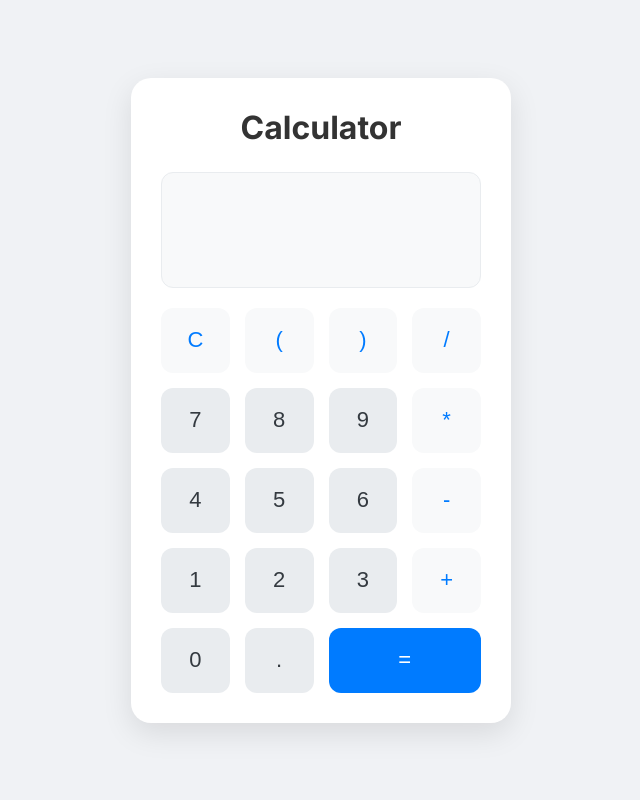
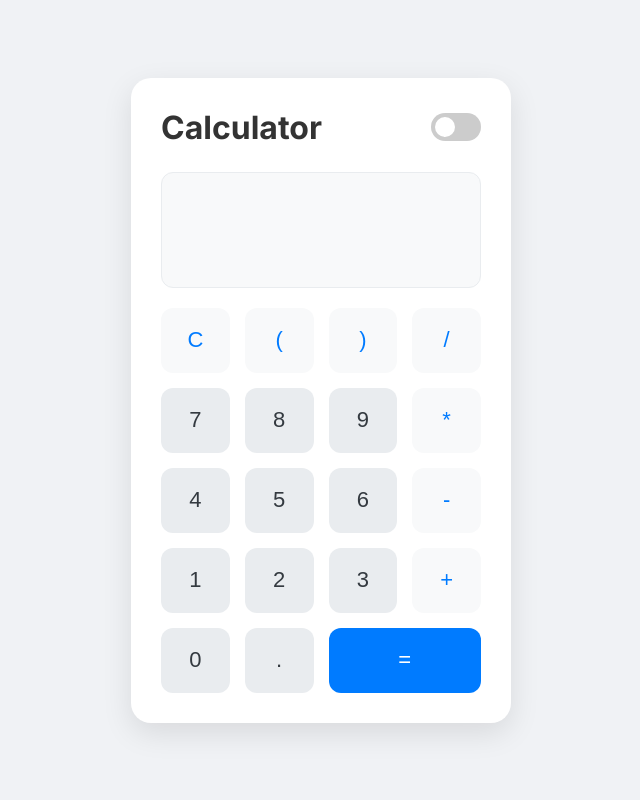
Before and after one commit to adeshgawai/aws_cicd_deplyoment, a Flask app: page / in a window 1280 px wide. Shown: the whole page, without its empty margins (319-959 px from the left). Run offline with Flask 3, Linux system fonts and the light colour scheme.

Commit message:
added new dark functionality to calculator

```diff
--- a/static/style.css
+++ b/static/style.css
@@ -1,5 +1,47 @@
 /* static/style.css */
-/* This file contains all the styles for the calculator's appearance. */
+/* This file contains all the styles for the calculator's appearance,
+   including variables for light and dark modes. */
+
+/* --- Color Variables --- */
+:root {
+    /* Light Mode (Default) */
+    --bg-color: #f0f2f5;
+    --wrapper-bg: #ffffff;
+    --text-color: #333;
+    --display-bg: #f8f9fa;
+    --display-border: #e9ecef;
+    --display-text-main: #212529;
+    --display-text-sub: #6c757d;
+    --btn-bg: #e9ecef;
+    --btn-text: #343a40;
+    --btn-hover-bg: #dee2e6;
+    --operator-bg: #f8f9fa;
+    --operator-text: #007bff;
+    --operator-hover-bg: #e2e6ea;
+    --equals-bg: #007bff;
+    --equals-hover-bg: #0056b3;
+    --shadow-color: rgba(0, 0, 0, 0.1);
+}
+
+body.dark-mode {
+    /* Dark Mode */
+    --bg-color: #121212;
+    --wrapper-bg: #1e1e1e;
+    --text-color: #e0e0e0;
+    --display-bg: #2a2a2a;
+    --display-border: #3a3a3a;
+    --display-text-main: #ffffff;
+    --display-text-sub: #a0a0a0;
+    --btn-bg: #3a3a3a;
+    --btn-text: #e0e0e0;
+    --btn-hover-bg: #4a4a4a;
+    --operator-bg: #2a2a2a;
+    --operator-text: #3391ff;
+    --operator-hover-bg: #3a3a3a;
+    --equals-bg: #3391ff;
+    --equals-hover-bg: #1c75e0;
+    --shadow-color: rgba(0, 0, 0, 0.4);
+}
 
 /* Basic body styling */
 body {
@@ -7,47 +49,98 @@ body {
     justify-content: center;
     align-items: center;
     min-height: 100vh;
-    background-color: #f0f2f5; /* Light gray background */
+    background-color: var(--bg-color);
     font-family: 'Inter', sans-serif;
     margin: 0;
+    transition: background-color 0.3s ease;
 }
 
-/* Wrapper for the entire calculator to center it and add a shadow */
+/* Wrapper for the entire calculator */
 .calculator-wrapper {
     width: 100%;
     max-width: 380px;
-    background-color: #ffffff;
+    background-color: var(--wrapper-bg);
     border-radius: 20px;
-    box-shadow: 0 10px 30px rgba(0, 0, 0, 0.1);
+    box-shadow: 0 10px 30px var(--shadow-color);
     padding: 30px;
     box-sizing: border-box;
+    transition: background-color 0.3s ease;
+}
+
+.header {
+    display: flex;
+    justify-content: space-between;
+    align-items: center;
+    margin-bottom: 25px;
 }
 
 h1 {
-    text-align: center;
-    color: #333;
-    margin-top: 0;
-    margin-bottom: 25px;
+    color: var(--text-color);
+    margin: 0;
     font-weight: 700;
+    transition: color 0.3s ease;
+}
+
+/* --- Theme Switcher Styles --- */
+.theme-switcher {
+    position: relative;
+    display: inline-block;
+    width: 50px;
+    height: 28px;
+}
+.theme-switcher input {
+    opacity: 0;
+    width: 0;
+    height: 0;
+}
+.slider {
+    position: absolute;
+    cursor: pointer;
+    top: 0;
+    left: 0;
+    right: 0;
+    bottom: 0;
+    background-color: #ccc;
+    transition: .4s;
+    border-radius: 28px;
+}
+.slider:before {
+    position: absolute;
+    content: "";
+    height: 20px;
+    width: 20px;
+    left: 4px;
+    bottom: 4px;
+    background-color: white;
+    transition: .4s;
+    border-radius: 50%;
+}
+input:checked + .slider {
+    background-color: #007bff;
+}
+input:checked + .slider:before {
+    transform: translateX(22px);
 }
 
 /* Container for the display screens */
 .display-container {
-    background-color: #f8f9fa;
+    background-color: var(--display-bg);
     border-radius: 12px;
     padding: 15px;
     margin-bottom: 20px;
     text-align: right;
-    border: 1px solid #e9ecef;
+    border: 1px solid var(--display-border);
+    transition: background-color 0.3s ease, border 0.3s ease;
 }
 
 /* Small display for the full expression */
 #expression-display {
     min-height: 24px;
     font-size: 16px;
-    color: #6c757d; /* Muted gray color */
+    color: var(--display-text-sub);
     margin-bottom: 5px;
     word-wrap: break-word;
+    transition: color 0.3s ease;
 }
 
 /* Main display for input and result */
--- a/templates/index.html
+++ b/templates/index.html
@@ -1,5 +1,3 @@
-
-
 <!-- templates/index.html -->
 <!-- This file defines the structure and layout of the calculator interface. -->
 
@@ -15,7 +13,15 @@
 </head>
 <body>
     <div class="calculator-wrapper">
-        <h1>Calculator</h1>
+        <div class="header">
+            <h1>Calculator</h1>
+            <!-- Dark/Light Mode Toggle Switch -->
+            <div class="theme-switcher">
+                <input type="checkbox" id="theme-toggle">
+                <label for="theme-toggle" class="slider"></label>
+            </div>
+        </div>
+
         <!-- The form posts the expression to our Flask backend -->
         <form action="/" method="post" name="calculator">
             <div class="display-container">
@@ -60,7 +66,7 @@
         </form>
     </div>
 
-    <!-- JavaScript for button functionality -->
+    <!-- JavaScript for button and theme functionality -->
     <script>
         // Appends the clicked button's value to the display
         function appendToDisplay(value) {
@@ -77,6 +83,39 @@
             document.forms['calculator']['display'].value = '';
             document.getElementById('expression-display').innerText = '';
         }
+
+        // --- Theme Switcher Logic ---
+        const themeToggle = document.getElementById('theme-toggle');
+        const body = document.body;
+
+        // Function to apply the theme
+        function applyTheme(theme) {
+            if (theme === 'dark') {
+                body.classList.add('dark-mode');
+                themeToggle.checked = true;
+            } else {
+                body.classList.remove('dark-mode');
+                themeToggle.checked = false;
+            }
+        }
+
+        // Event listener for the toggle switch
+        themeToggle.addEventListener('change', () => {
+            const isChecked = themeToggle.checked;
+            if (isChecked) {
+                localStorage.setItem('theme', 'dark');
+                applyTheme('dark');
+            } else {
+                localStorage.setItem('theme', 'light');
+                applyTheme('light');
+            }
+        });
+
+        // On page load, check for saved theme in localStorage
+        document.addEventListener('DOMContentLoaded', () => {
+            const savedTheme = localStorage.getItem('theme') || 'light'; // Default to light
+            applyTheme(savedTheme);
+        });
     </script>
 </body>
 </html>
```
Also changed, not shown: other parts of static/style.css (+14 -13 lines).
